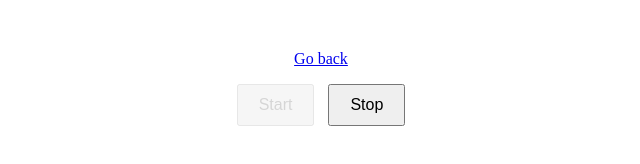
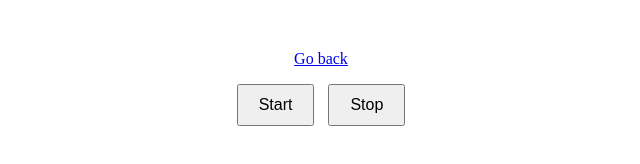
Before and after one commit to Sadovenko555/goit-js-hw-09, a plain HTML site: page 01-color-switcher.html in a window 1280 px wide. Shown: the whole page, without its empty margins (319-959 px from the left). Drawn offline with Linux system fonts and the light colour scheme.

Commit message:
Deploying to gh-pages from @ Sadovenko555/goit-js-hw-09@1a7685cf4ea3ab373d7d773b932477fdd931bc5e 🚀

```diff
--- a/01-color-switcher.html
+++ b/01-color-switcher.html
@@ -1 +1 @@
-<!DOCTYPE html><html lang="en"><head><meta charset="utf-8"><meta name="viewport" content="width=device-width, initial-scale=1.0"><title>Color Switcher</title><link rel="stylesheet" href="/goit-js-hw-09/01-color-switcher.2f163a73.css"><style>body{transition:background-color .3s}.container{max-width:300px;text-align:center;margin:50px auto}.button{cursor:pointer;padding:10px 20px;font-size:16px}.button:not(:last-child){margin-right:10px}.button:disabled{opacity:.5;cursor:not-allowed}</style></head><body> <div class="container"> <p><a href="/goit-js-hw-09/index.html">Go back</a></p> <button class="button" type="button" data-start="" disabled>Start</button> <button class="button" type="button" data-stop="">Stop</button> </div> <script src="/goit-js-hw-09/01-color-switcher.453b7f74.js" type="module"></script><script src="/goit-js-hw-09/01-color-switcher.44522ef1.js" nomodule="" defer></script> </body></html>
+<!DOCTYPE html><html lang="en"><head><meta charset="utf-8"><meta name="viewport" content="width=device-width, initial-scale=1.0"><title>Color Switcher</title><link rel="stylesheet" href="/goit-js-hw-09/01-color-switcher.2f163a73.css"><style>body{transition:background-color .3s}.container{max-width:300px;text-align:center;margin:50px auto}.button{cursor:pointer;padding:10px 20px;font-size:16px}.button:not(:last-child){margin-right:10px}.button:disabled{opacity:.5;cursor:not-allowed}</style></head><body> <div class="container"> <p><a href="/goit-js-hw-09/index.html">Go back</a></p> <button class="button" type="button" data-start="">Start</button> <button class="button" type="button" data-stop="">Stop</button> </div> <script src="/goit-js-hw-09/01-color-switcher.453b7f74.js" type="module"></script><script src="/goit-js-hw-09/01-color-switcher.44522ef1.js" nomodule="" defer></script> </body></html>
```
